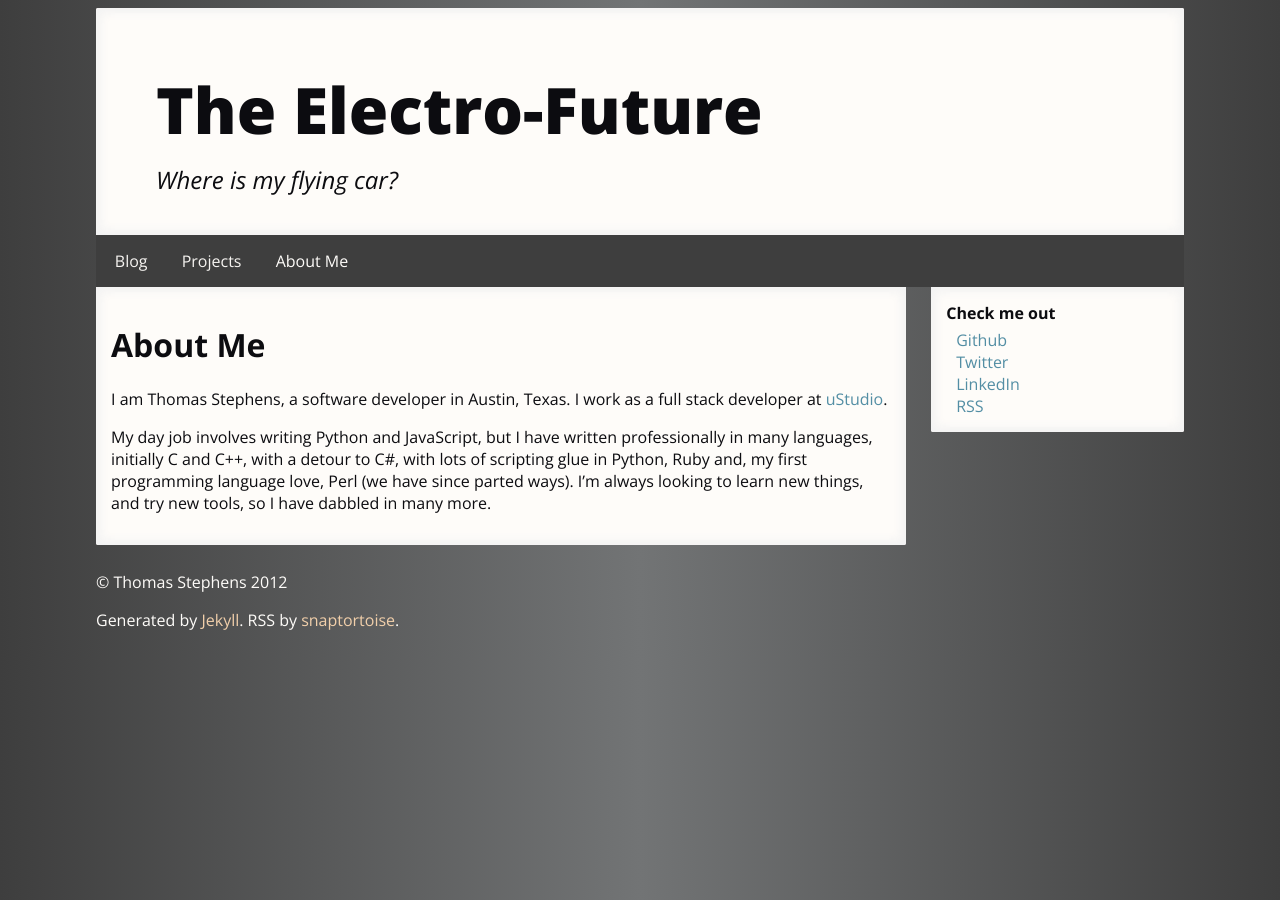
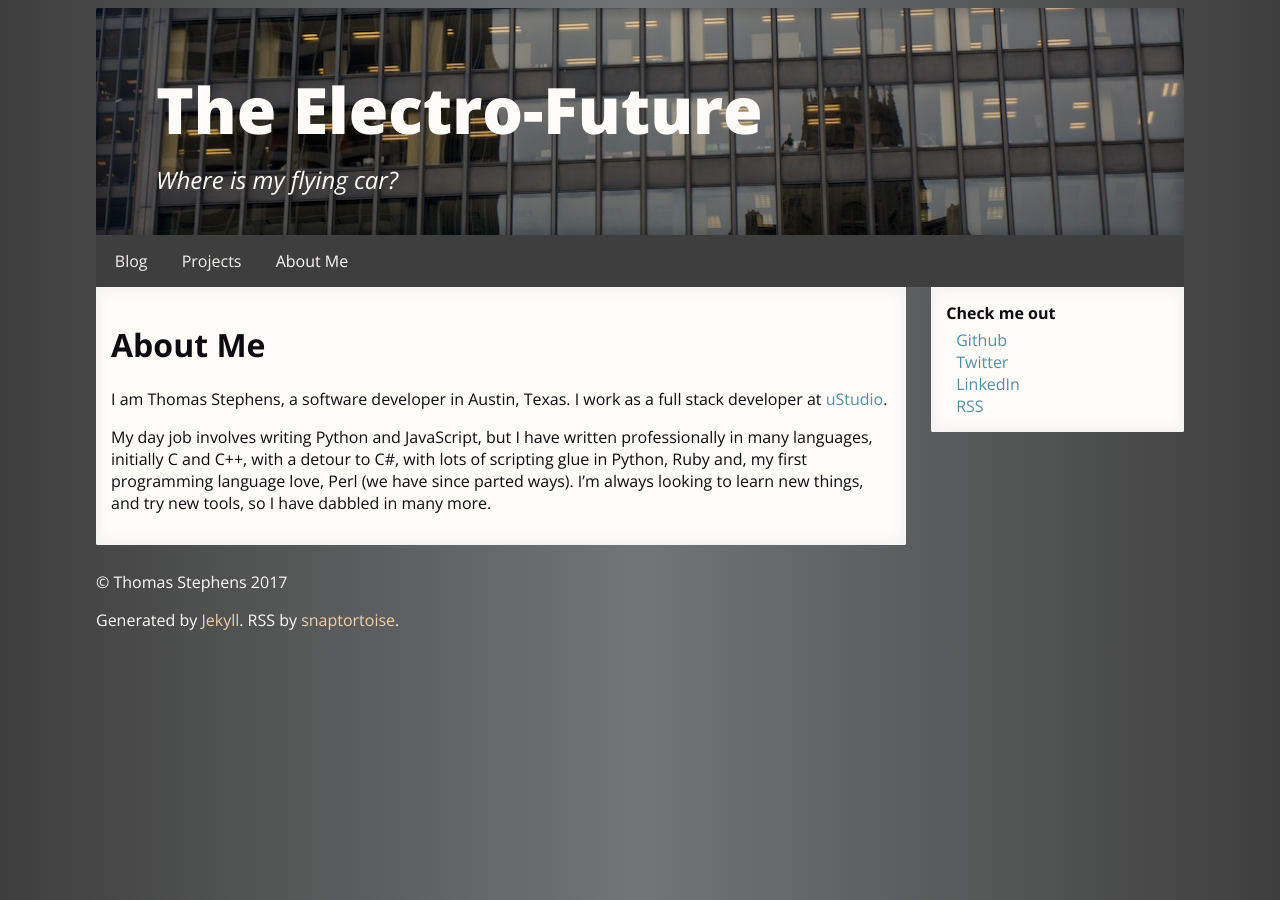
Before and after one commit to spiralman/spiralman.github.com, a Jekyll site: the page built from about.md, in a window 1280 px wide. Built offline with Jekyll 4.4.1, drawn with Linux system fonts in a browser that asks for light colours; nearby versions of some CDN libraries.

Commit message:
Adding background image to header; updating copyright date

```diff
--- a/_layouts/default.html
+++ b/_layouts/default.html
@@ -55,7 +55,7 @@
 	</div>
       </div>
       <footer>
-	<p>&copy; Thomas Stephens 2012</p>
+	<p>&copy; Thomas Stephens 2017</p>
 	<p>Generated by <a href="http://jekyllrb.com">Jekyll</a>.
 	  RSS by <a href="https://github.com/snaptortoise/jekyll-rss-feeds">snaptortoise</a>.
 	</p>
--- a/css/electro-future.css
+++ b/css/electro-future.css
@@ -50,10 +50,10 @@
   float: left;
   margin-right: 2.35765%;
   width: 74.41059%;
-  background: #fefcf9;
   border-bottom-left-radius: 2px;
   border-bottom-right-radius: 2px;
   padding: 15px;
+  background: #fefcf9;
   box-shadow: inset 0 0 10px 5px #f3f3f3; }
   .content:last-child {
     margin-right: 0; }
@@ -94,10 +94,10 @@
   float: left;
   margin-right: 2.35765%;
   width: 23.23176%;
-  background: #fefcf9;
   border-bottom-left-radius: 2px;
   border-bottom-right-radius: 2px;
   padding: 15px;
+  background: #fefcf9;
   box-shadow: inset 0 0 10px 5px #f3f3f3; }
   .side-nav:last-child {
     margin-right: 0; }
@@ -268,12 +268,12 @@
           padding-top: 10px;
           padding-bottom: 10px; } }
   .navbar .navbar-title {
-    background: #fefcf9;
     border-top-left-radius: 2px;
     border-top-right-radius: 2px;
     border-bottom-left-radius: 2px;
     border-bottom-right-radius: 2px;
     padding: 15px;
+    background: #fefcf9;
     box-shadow: inset 0 0 10px 5px #f3f3f3;
     margin-left: -178px;
     padding: 4px 15px;
@@ -336,11 +336,12 @@ a {
   float: left;
   margin-right: 2.35765%;
   width: 100%;
-  background: #fefcf9;
   border-top-left-radius: 2px;
   border-top-right-radius: 2px;
   padding: 15px;
-  box-shadow: inset 0 0 10px 5px #f3f3f3;
+  background: #0c0c10;
+  box-shadow: inset 0 0 10px 5px rgba(12, 12, 16, 0.2);
+  color: #fefcf9;
   padding-left: 60px; }
   .heading:before, .heading:after {
     content: " ";
@@ -365,6 +366,10 @@ a {
       width: 100%; }
       .heading:last-child {
         margin-right: 0; } }
+  @media screen and (min-width: 769px) {
+    .heading {
+      background-image: url("/img/international-style-header.jpeg");
+      background-size: cover; } }
   .heading .title {
     font-size: 4em;
     font-weight: 800;
```
Also changed, not shown: _sass/electro-future.scss (+17 -5 lines), img/international-style-header.jpeg (added).
